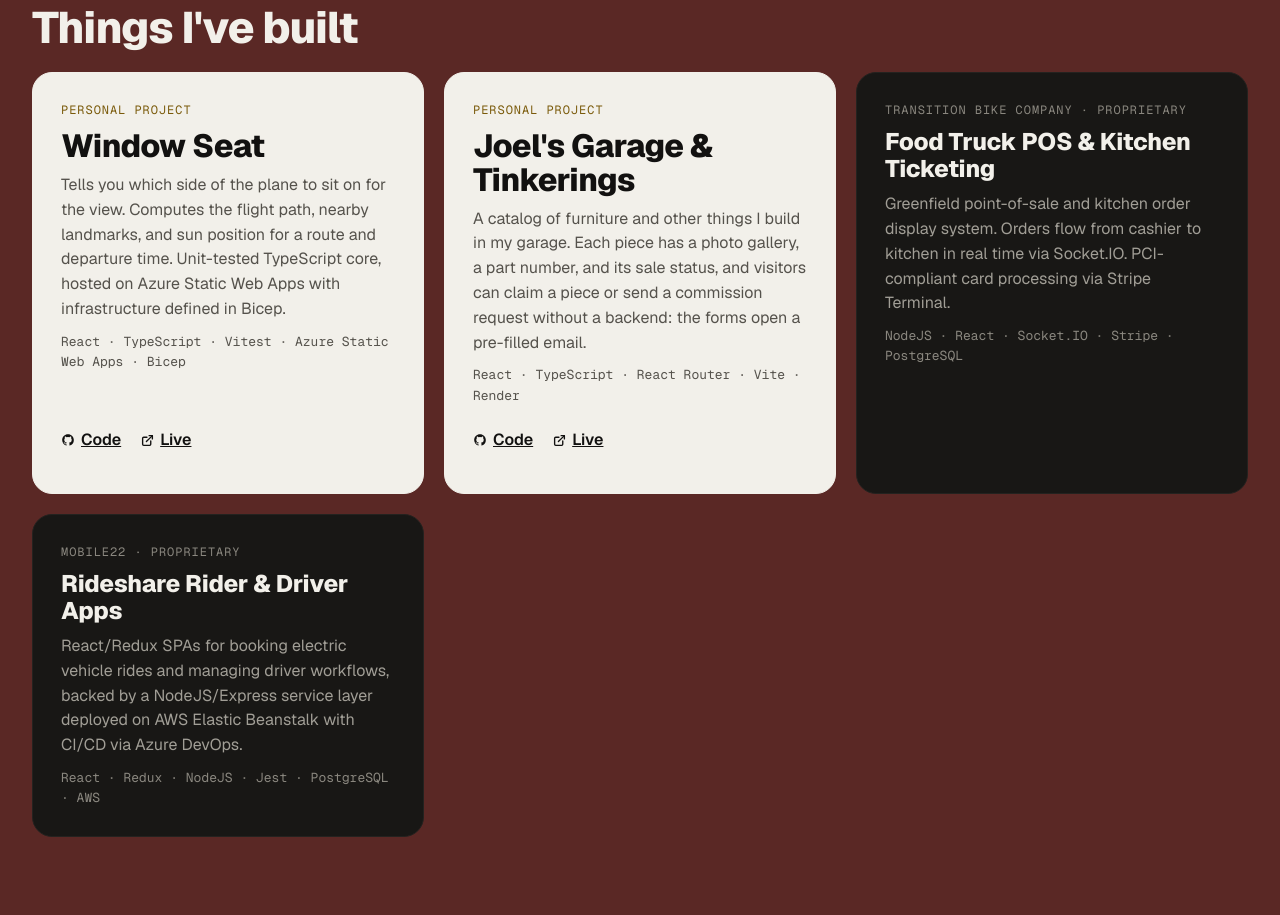
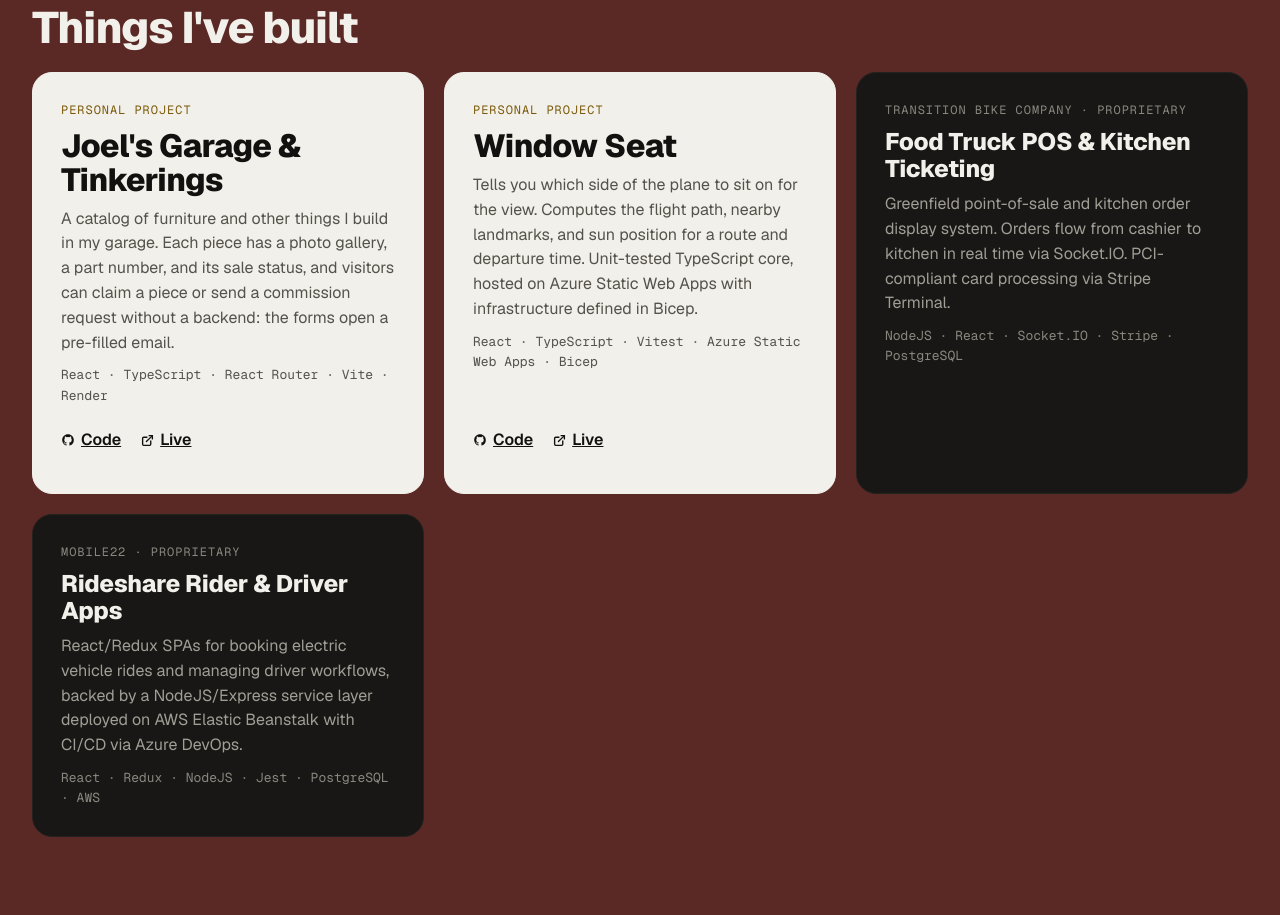
Before and after one commit to malerba423/jmalerba-portfolio, a React (Vite) app: page / in a window 1280 px wide. Shown: the part 1840-2755 px from the top of the page. Built offline with nearby package versions, Linux system fonts and the light colour scheme; the HTML template or start-up script is replaced by a standard one.

Commit message:
Update data.ts

```diff
--- a/src/data.ts
+++ b/src/data.ts
@@ -183,15 +183,7 @@ export const skills: Record<string, string[]> = {
 }
 
 export const projects: Project[] = [
-  {
-    title: 'Window Seat',
-    context: 'Personal project',
-    description: 'Tells you which side of the plane to sit on for the view. Computes the flight path, nearby landmarks, and sun position for a route and departure time. Unit-tested TypeScript core, hosted on Azure Static Web Apps with infrastructure defined in Bicep.',
-    tech: ['React', 'TypeScript', 'Vitest', 'Azure Static Web Apps', 'Bicep'],
-    github: 'https://github.com/malerba423/window-seat',
-    live: 'https://jmalerba.dev/projects/windowseat',
-    proprietary: false,
-  },
+
   {
     title: "Joel's Garage & Tinkerings",
     context: 'Personal project',
@@ -199,6 +191,15 @@ export const projects: Project[] = [
     tech: ['React', 'TypeScript', 'React Router', 'Vite', 'Render'],
     github: 'https://github.com/malerba423/joels-garage-and-tinkerings',
     live: 'https://jmalerba.dev/projects/garage',
+    proprietary: false,
+  },
+    {
+    title: 'Window Seat',
+    context: 'Personal project',
+    description: 'Tells you which side of the plane to sit on for the view. Computes the flight path, nearby landmarks, and sun position for a route and departure time. Unit-tested TypeScript core, hosted on Azure Static Web Apps with infrastructure defined in Bicep.',
+    tech: ['React', 'TypeScript', 'Vitest', 'Azure Static Web Apps', 'Bicep'],
+    github: 'https://github.com/malerba423/window-seat',
+    live: 'https://jmalerba.dev/projects/windowseat',
     proprietary: false,
   },
   {
```
